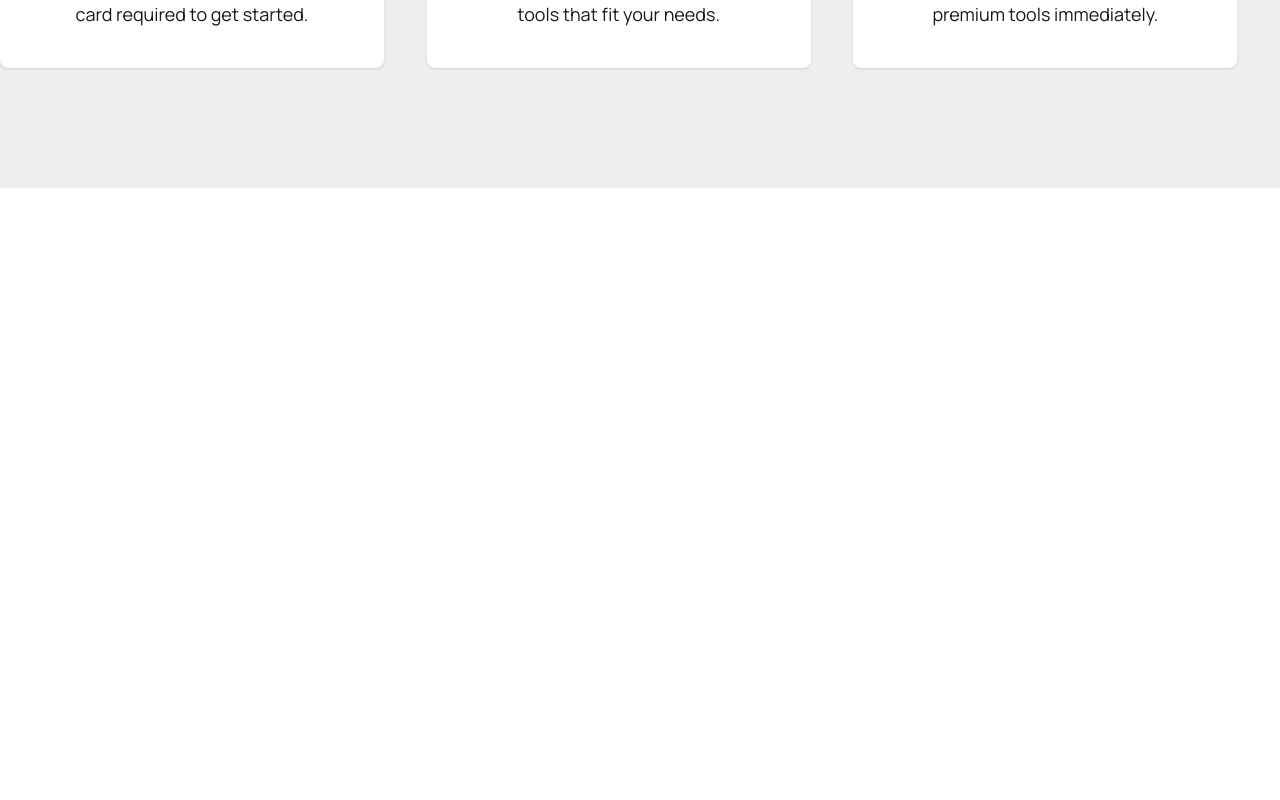
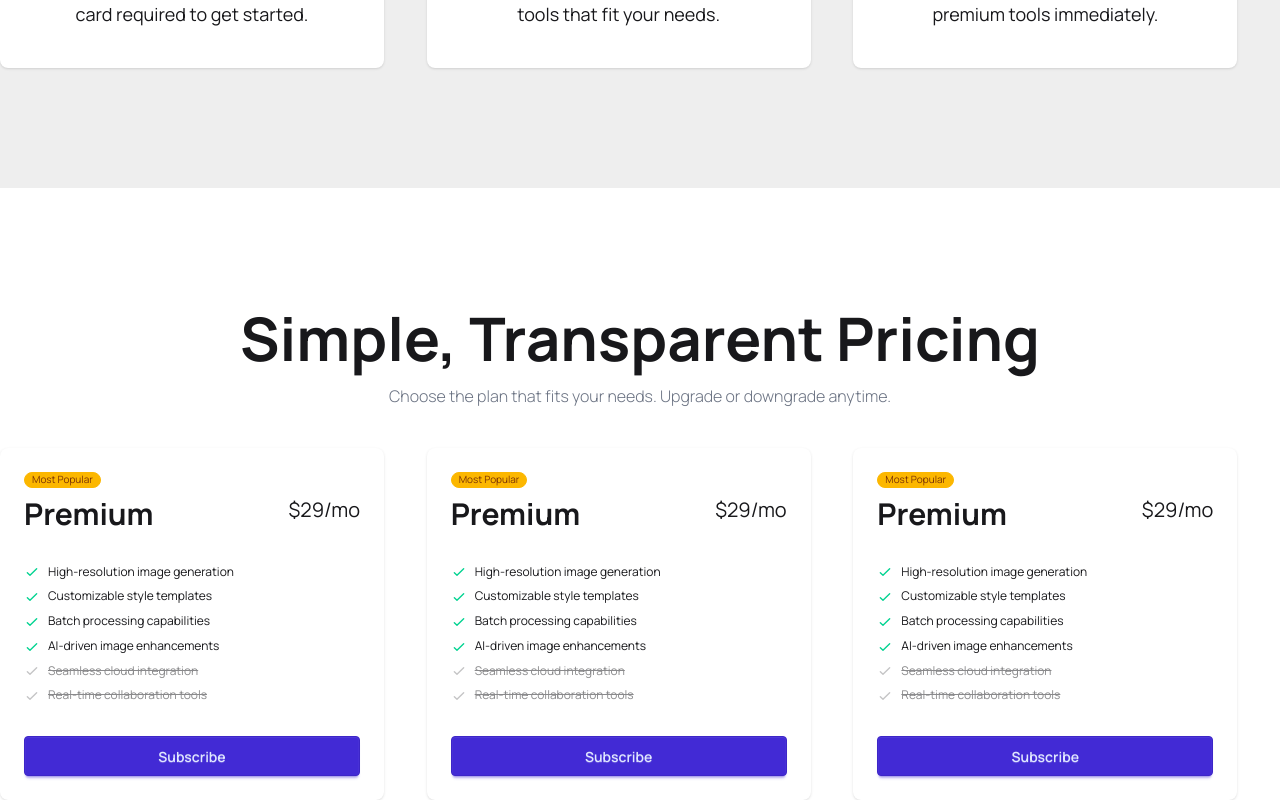
Before and after one commit to dev-bayzid/Digitools-platform, a React (Vite) app: page / in a window 1280 px wide. Shown: the part 3187-3987 px from the top of the page. Before the commit the page ends 3375 px from the top, so only its background shows below. Built offline with nearby package versions, Linux system fonts and the light colour scheme.

Commit message:
added the pricing cart

```diff
--- /dev/null
+++ b/public/pricing.json
@@ -0,0 +1,51 @@
+[
+  {
+    "id": 1,
+    "name": "Starter",
+    "description": "Perfect for getting started",
+    "price": "$0",
+    "billing_period": "/Month",
+    "badge": null,
+    "features": [
+      "Access to 10 free tools",
+      "Basic templates",
+      "Community support",
+      "1 project per month"
+    ],
+    "button": "Get Started Free"
+  },
+  {
+    "id": 2,
+    "name": "Pro",
+    "description": "Best for professionals",
+    "price": "$29",
+    "billing_period": "/Month",
+    "badge": "Most Popular",
+    "features": [
+      "Access to all premium tools",
+      "Unlimited templates",
+      "Priority support",
+      "Unlimited projects",
+      "Cloud sync",
+      "Advanced analytics"
+    ],
+    "button": "Start Pro Trial"
+  },
+  {
+    "id": 3,
+    "name": "Enterprise",
+    "description": "For teams and businesses",
+    "price": "$99",
+    "billing_period": "/Month",
+    "badge": null,
+    "features": [
+      "Everything in Pro",
+      "Team collaboration",
+      "Custom integrations",
+      "Dedicated support",
+      "SLA guarantee",
+      "Custom branding"
+    ],
+    "button": "Contact Sales"
+  }
+]
--- a/src/App.jsx
+++ b/src/App.jsx
@@ -5,6 +5,7 @@ import BannerInfo from "./components/BannerInfo/BannerInfo";
 import HeroSection from "./components/HeroSection/HeroSection";
 import Navbar from "./components/Navbar/Navbar";
 import PricingTools from "./components/PricingInfo/PricingTools/PricingTools";
+import SubscriptionPrice from "./components/PricingInfo/Subscription/SubscriptionPrice";
 
 
 function App() {
@@ -15,6 +16,7 @@ function App() {
       <BannerInfo></BannerInfo>
       <PricingTools></PricingTools>
       <BannerCart></BannerCart>
+      <SubscriptionPrice></SubscriptionPrice>
 
     </>
   );
--- a/src/components/PricingInfo/PricingCard/Card.jsx
+++ b/src/components/PricingInfo/PricingCard/Card.jsx
@@ -1,5 +1,5 @@
 const Card = ({ price }) => {
-  console.log(price);
+  // console.log(price);
   const { name, tag, description, features, img, period } = price;
   return (
     <div className="card w-96 bg-base-100 shadow-sm">
--- a/src/components/PricingInfo/PricingCard/PricingCard.jsx
+++ b/src/components/PricingInfo/PricingCard/PricingCard.jsx
@@ -7,7 +7,7 @@ const PricingCard = ({pricingPromise}) => {
   return (
     <div className="grid md:grid-cols-2 lg:grid-cols-3 gap-5 container mx-auto mt-6">
         {
-            pricing.map(price => <Card key={price.id} price={price}></Card>)
+            pricing.map((price, index) => <Card key={index} price={price}></Card>)
         }
     </div>
   );
--- a/src/components/PricingInfo/PricingTools/PricingTools.jsx
+++ b/src/components/PricingInfo/PricingTools/PricingTools.jsx
@@ -26,7 +26,7 @@ const PricingTools = () => {
         </div>
       </div>
 
-      <PricingCard pricingPromise={pricingPromise}></PricingCard>
+      <PricingCard key={pricingPromise.id} pricingPromise={pricingPromise}></PricingCard>
     </div>
   );
 };
--- /dev/null
+++ b/src/components/PricingInfo/Subscription/PricingCart/Cart.jsx
@@ -0,0 +1,127 @@
+
+
+const Cart = ({data}) => {
+    console.log(data);
+    return (
+        <div className="card w-96 bg-base-100 shadow-sm">
+          <div className="card-body">
+            <span className="badge badge-xs badge-warning">Most Popular</span>
+            <div className="flex justify-between">
+              <h2 className="text-3xl font-bold">Premium</h2>
+              <span className="text-xl">$29/mo</span>
+            </div>
+            <ul className="mt-6 flex flex-col gap-2 text-xs">
+              <li>
+                <svg
+                  xmlns="http://www.w3.org/2000/svg"
+                  className="size-4 me-2 inline-block text-success"
+                  fill="none"
+                  viewBox="0 0 24 24"
+                  stroke="currentColor"
+                >
+                  <path
+                    strokeLinecap="round"
+                    strokeLinejoin="round"
+                    strokeWidth="2"
+                    d="M5 13l4 4L19 7"
+                  />
+                </svg>
+                <span>High-resolution image generation</span>
+              </li>
+              <li>
+                <svg
+                  xmlns="http://www.w3.org/2000/svg"
+                  className="size-4 me-2 inline-block text-success"
+                  fill="none"
+                  viewBox="0 0 24 24"
+                  stroke="currentColor"
+                >
+                  <path
+                    strokeLinecap="round"
+                    strokeLinejoin="round"
+                    strokeWidth="2"
+                    d="M5 13l4 4L19 7"
+                  />
+                </svg>
+                <span>Customizable style templates</span>
+              </li>
+              <li>
+                <svg
+                  xmlns="http://www.w3.org/2000/svg"
+                  className="size-4 me-2 inline-block text-success"
+                  fill="none"
+                  viewBox="0 0 24 24"
+                  stroke="currentColor"
+                >
+                  <path
+                    strokeLinecap="round"
+                    strokeLinejoin="round"
+                    strokeWidth="2"
+                    d="M5 13l4 4L19 7"
+                  />
+                </svg>
+                <span>Batch processing capabilities</span>
+              </li>
+              <li>
+                <svg
+                  xmlns="http://www.w3.org/2000/svg"
+                  className="size-4 me-2 inline-block text-success"
+                  fill="none"
+                  viewBox="0 0 24 24"
+                  stroke="currentColor"
+                >
+                  <path
+                    strokeLinecap="round"
+                    strokeLinejoin="round"
+                    strokeWidth="2"
+                    d="M5 13l4 4L19 7"
+                  />
+                </svg>
+                <span>AI-driven image enhancements</span>
+              </li>
+              <li className="opacity-50">
+                <svg
+                  xmlns="http://www.w3.org/2000/svg"
+                  className="size-4 me-2 inline-block text-base-content/50"
+                  fill="none"
+                  viewBox="0 0 24 24"
+                  stroke="currentColor"
+                >
+                  <path
+                    strokeLinecap="round"
+                    strokeLinejoin="round"
+                    strokeWidth="2"
+                    d="M5 13l4 4L19 7"
+                  />
+                </svg>
+                <span className="line-through">Seamless cloud integration</span>
+              </li>
+              <li className="opacity-50">
+                <svg
+                  xmlns="http://www.w3.org/2000/svg"
+                  className="size-4 me-2 inline-block text-base-content/50"
+                  fill="none"
+                  viewBox="0 0 24 24"
+                  stroke="currentColor"
+                >
+                  <path
+                    strokeLinecap="round"
+                    strokeLinejoin="round"
+                    strokeWidth="2"
+                    d="M5 13l4 4L19 7"
+                  />
+                </svg>
+                <span className="line-through">
+                  Real-time collaboration tools
+                </span>
+              </li>
+            </ul>
+            <div className="mt-6">
+              <button className="btn btn-primary btn-block">Subscribe</button>
+            </div>
+          </div>
+        </div>
+    );
+};
+
+export default Cart;
--- /dev/null
+++ b/src/components/PricingInfo/Subscription/PricingCart/PricingCart.jsx
@@ -0,0 +1,17 @@
+import { use } from "react";
+import Cart from "./Cart";
+
+
+const PricingCart = ({pricingCartData}) => {
+    const cartData = use(pricingCartData);
+    console.log(cartData);
+    return (
+        <div className="grid md:grid-cols-2 lg:grid-cols-3 container mx-auto mt-10">
+            {
+                cartData.map((data, index) => <Cart key={index} data={data}></Cart>)
+            }
+        </div>
+    );
+};
+
+export default PricingCart;
--- /dev/null
+++ b/src/components/PricingInfo/Subscription/SubscriptionPrice.jsx
@@ -0,0 +1,25 @@
+import PricingCart from "./PricingCart/PricingCart";
+
+const pricingCartData = fetch("/pricing.json").then((res) => res.json());
+
+const SubscriptionPrice = () => {
+  return (
+    <div>
+      <div className="text-center pt-30 space-y-4">
+        <h1 className="text-6xl font-bold">Simple, Transparent Pricing</h1>
+        <p className="text-gray-500 font-light">
+          Choose the plan that fits your needs. Upgrade or downgrade anytime.
+        </p>
+      </div>
+      {/* Pricing section */}
+      <div>
+        <PricingCart
+          key={pricingCartData.id}
+          pricingCartData={pricingCartData}
+        ></PricingCart>
+      </div>
+    </div>
+  );
+};
+
+export default SubscriptionPrice;
```
Also changed, not shown: 1 other file (tests, documents, lock files or other folders).
